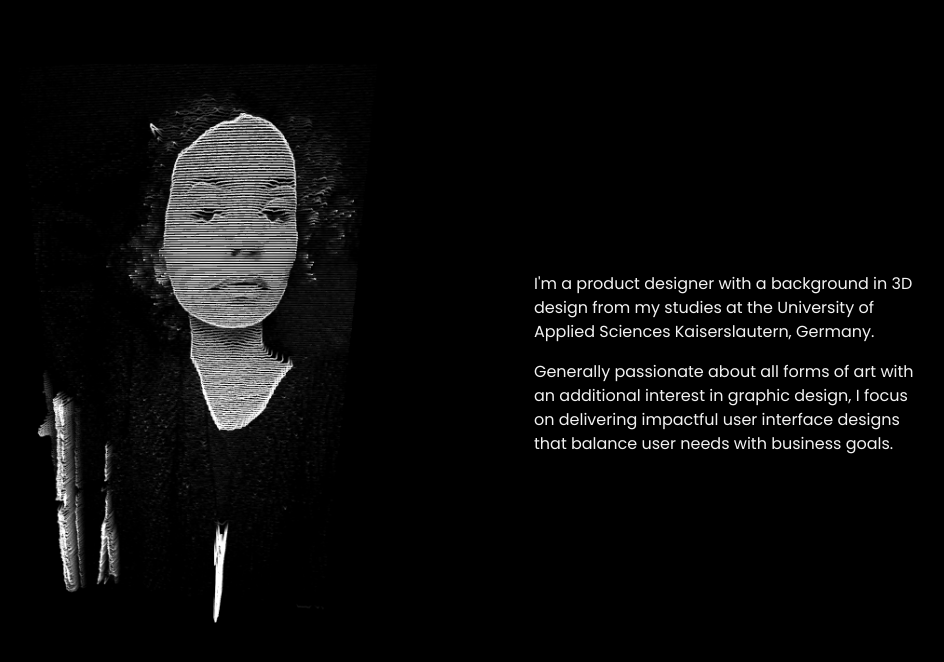
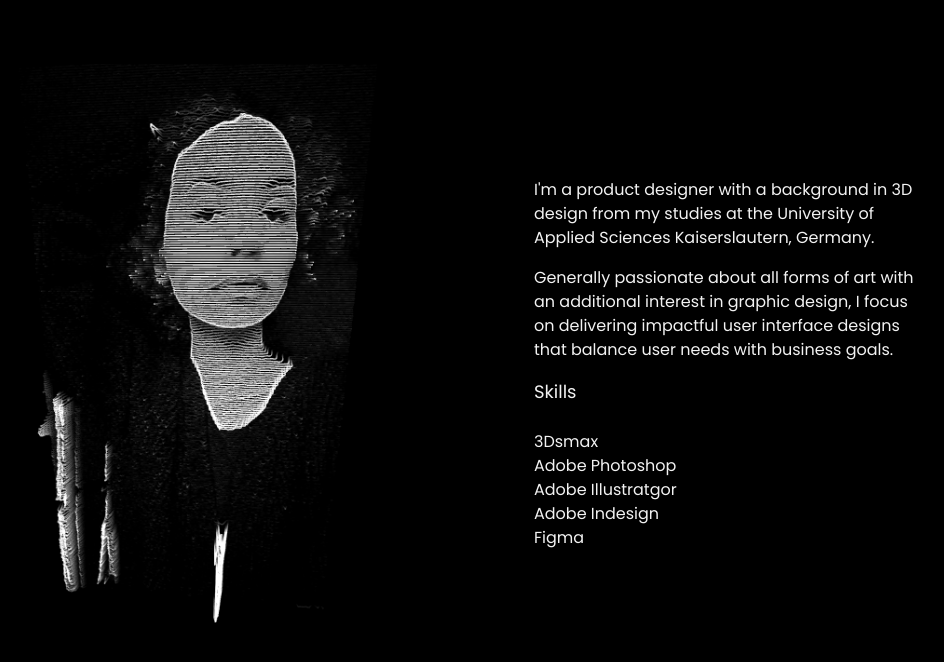
Before and after one commit to michelleg00/react-demo, a React (Vite) app: page /aboutme in a window 1280 px wide. Shown: the top 662 px of the page, without its empty margins (230-1174 px from the left). Built offline with nearby package versions, Linux system fonts and the light colour scheme.

Commit message:
skills list

```diff
--- /dev/null
+++ b/src/Animals.js
@@ -0,0 +1,12 @@
+const animals = ["Whales", "Birds", "Cats", "Dinosaurs"];
+
+function capitalize(animal) {
+    return animal.toUpperCase();
+}
+
+const capitalizedAnimals = animals.map(capitalize);
+
+console.log(capitalizedAnimals);
+
+const price = 8.33
+console.log(Math.ceil(price) + " €");
--- a/src/App.jsx
+++ b/src/App.jsx
@@ -5,6 +5,7 @@ import GridSphere from "./components/GridSphere"
 import MetaBalls from "./components/MetaBalls"
 import AboutMe from './pages/AboutMe';
 import LinkList from './components/LinkList';
+
 
 function Home() {
   return (
--- a/src/components/Hero.jsx
+++ b/src/components/Hero.jsx
@@ -1,7 +1,7 @@
 function Hero() {
     return (
     <div className="flex flex-row gap-20 justify-center items-center pb-18">
-        <h1 className="text-text font-cormorant text-7xl font-medium">Michelle Gosha</h1>
+        <h1 className="text-text font-cormorant text-8xl font-medium">Michelle Gosha</h1>
         <h3 className="text-text text-2xl font-poppins">Digital Product Designer</h3>
         <p className="text-text font-poppins">I design clean, user-friendly digital experiences.</p>
         </div>
--- a/src/components/LinkList.jsx
+++ b/src/components/LinkList.jsx
@@ -4,11 +4,18 @@ export default function LinkList() {
     return (
         <ul className="flex justify-end gap-8 pb-10">
             <li>
-                <Link to="/"> Home </Link>
-
+                <Link to="/"> </Link>
             </li>
             <li>
                 <Link to="/aboutme"> About </Link>
+            </li>
+
+            <li>
+                <Link to="/work"> Work </Link>
+
+            </li>
+             <li>
+                <Link to="/contact"> Contact </Link>
 
             </li>
         </ul>
--- a/src/pages/AboutMe.jsx
+++ b/src/pages/AboutMe.jsx
@@ -1,4 +1,5 @@
 import HeroImage from "../components/HeroImage"
+import HobbiesList from "./Skills";
 
 function AboutMe() {
     return (
@@ -13,6 +14,9 @@ function AboutMe() {
                 <p>Generally passionate about all forms of art with an additional interest in graphic design,
                     I focus on delivering impactful user interface designs that balance user needs with business goals.
                 </p>
+                <p>
+                    <HobbiesList />
+                </p>
             </div>
         </div>
     );
--- /dev/null
+++ b/src/pages/Skills.jsx
@@ -0,0 +1,17 @@
+import skills from "../skills.json" with {
+    type: "json" };
+
+function SkillsList() {
+    return (
+        <ul><p className="text-lg">Skills</p><br />
+        {skills.skills.map((skill) => (
+            <li key={skill.id}>
+                {skill.name}
+            </li>
+        ))}
+
+        </ul >
+    );
+}
+
+export default SkillsList;
--- /dev/null
+++ b/src/skills.json
@@ -0,0 +1,10 @@
+{
+  "skills": [
+    { "id": 1, "name": "3Dsmax" },
+    { "id": 2, "name": "Adobe Photoshop" },
+    { "id": 3, "name": "Adobe Illustratgor" },
+    { "id": 4, "name": "Adobe Indesign" },
+    { "id": 5, "name": "Figma" }
+  ]
+
+}
```
